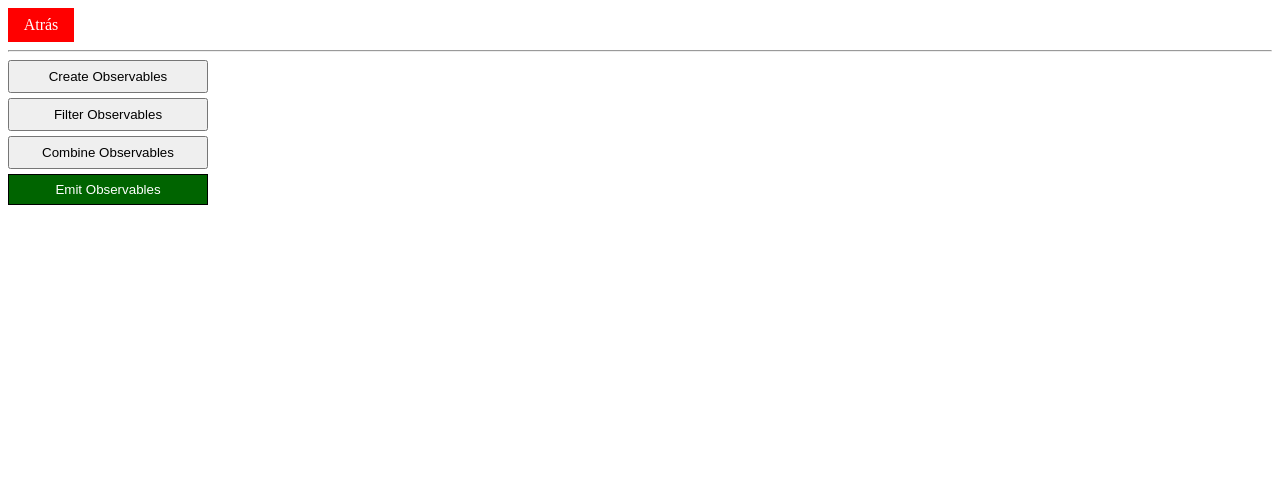
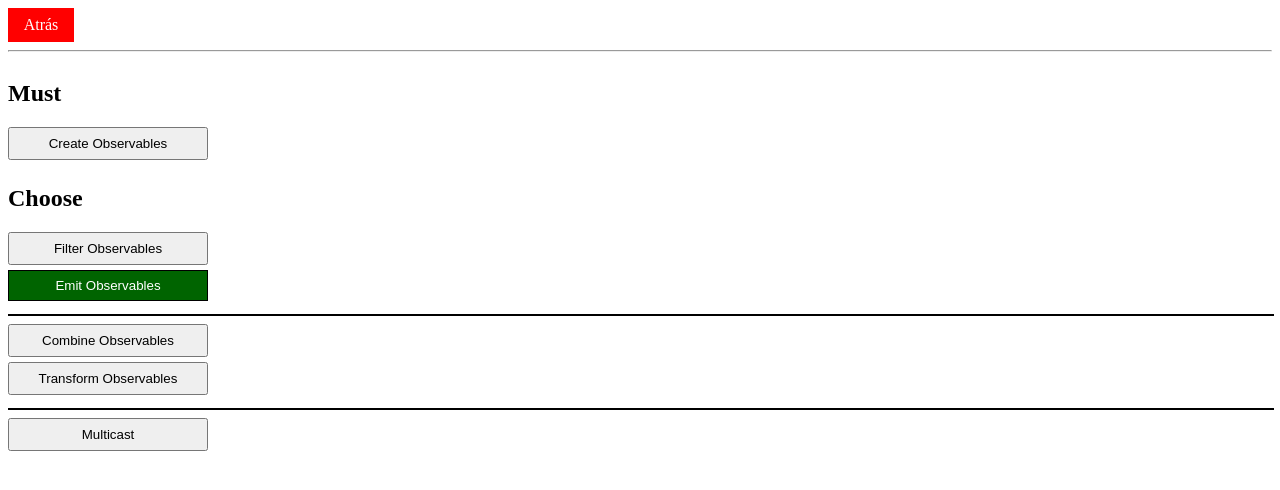
Before and after one commit to Javian2/angular-forms-rxjs, an Angular app: page /rxjs in a window 1280 px wide. Shown: the top 490 px of the page. Built offline with nearby package versions, Linux system fonts and the light colour scheme.

Commit message:
Add transformation and multicasting operators

```diff
--- a/src/app/pages/rxjs/rxjs.component.html
+++ b/src/app/pages/rxjs/rxjs.component.html
@@ -1,15 +1,30 @@
 <app-back-button [route]="'home'"></app-back-button>
 <div class="container">
+    <h2>Must</h2>
     <button (click)="createObservables()">
         <span>Create Observables</span>
     </button>
+
+    <h2>Choose</h2>
     <button (click)="filterObservables()">
         <span>Filter Observables</span>
-    </button>
-    <button (click)="combineObservables()">
-        <span>Combine Observables</span>
     </button>
     <button (click)="subscribeObservables()" class="sendButton">
         <span>Emit Observables</span>
     </button>
+    <hr>
+    <button (click)="combineObservables()">
+        <span>Combine Observables</span>
+    </button>
+    <button (click)="transformObservables()">
+        <span>Transform Observables</span>
+    </button>
+    <hr>
+    <button (click)="multicast()">
+        <span>Multicast</span>
+    </button>
+    <div>
+        <p>{{ (pokemons$ | async)?.results[0].name }}</p>
+        <p>{{ (pokemons$ | async)?.results[1].name }}</p>
+    </div>
 </div>
--- a/src/app/pages/rxjs/rxjs.component.scss
+++ b/src/app/pages/rxjs/rxjs.component.scss
@@ -20,5 +20,10 @@
         }
     }
 
+    hr {
+        border: 1px solid black;
+        width: 100%;
+    }
+
 
 }
--- a/src/app/pages/rxjs/rxjs.component.ts
+++ b/src/app/pages/rxjs/rxjs.component.ts
@@ -1,6 +1,6 @@
 import { Component, OnInit } from '@angular/core';
 import { DataService } from './data/data.service';
-import { Observable, combineLatest, concat, debounceTime, filter, forkJoin, from, fromEvent, interval, merge, of, startWith, take, takeUntil, timer, withLatestFrom } from 'rxjs';
+import { Observable, bufferTime, combineLatest, concat, concatMap, debounceTime, delay, filter, forkJoin, from, fromEvent, interval, map, merge, mergeMap, of, share, shareReplay, startWith, switchMap, take, takeUntil, tap, timer, withLatestFrom } from 'rxjs';
 
 @Component({
   selector: 'app-rxjs',
@@ -144,6 +144,59 @@ export class RxjsComponent implements OnInit {
 
   }
 
+  transformObservables(){
+    //take values emited during given time and set them into an array, which is finally after 5s
+    this.interval$.pipe(bufferTime(5000)).subscribe(data => console.log('bufferTime', data))
+
+    //values emited are transformed and they are emited IN ORDER due to concat. Emisions are in a cue and when one finishes, next is emited wihout losing any emision (if loses the emision during procesing another one is EXHAUSTMAP)
+    this.of$.pipe(
+      concatMap(val => of(`Producto procesado: ${val}`).pipe(delay(1000)))
+    ).subscribe(data => console.log('concatMap', data))
+
+    //transform values emited
+    this.from$.pipe(map(val => val + 10)).subscribe(data => console.log(data))
+
+    const clickObservableMerge = fromEvent(document, 'click')
+    const intervalObservableMerge = interval(1000);
+
+    //merge emits values of more than one observable at the same time
+    clickObservableMerge.pipe(
+      mergeMap(() => intervalObservableMerge.pipe(
+        tap(val => console.log(`mergeMap: ${val}`))
+      ))
+    ).subscribe();
+
+    const clickObservableSwitch = fromEvent(document, 'click')
+    const intervalObservableSwitch = interval(1000);
+
+    //switch only allows last observable incoming to emit values
+    clickObservableSwitch.pipe(
+      switchMap(() => intervalObservableSwitch.pipe(
+        tap(val => console.log(`switchMap: ${val}`))
+      ))
+    ).subscribe();
+
+  }
+
+  multicast() {
+    this.pokemons$ = this.dataService.getPokemons().pipe(
+      tap(() => console.log('get pokemon')),
+      //calls the api only once despite having two async pipes in HTML
+      shareReplay(1)
+    );
+
+    //turns cold observable into hot observable -> without share each source gets different info. With share sources receives the same info from processing
+    const source = interval(1000).pipe(
+      tap(x => console.log('Processing: ', x)),
+      map(x => x * x),
+      take(6),
+      share()
+    );
+
+    source.subscribe(x => console.log('subscription 1: ', x));
+    source.subscribe(x => console.log('subscription 2: ', x));
+  }
+
   subscribeObservables() {
     this.from$.subscribe(data => console.log('from', data))
     this.fromEvent$.subscribe(data => console.log('fromEvent', data))
```
